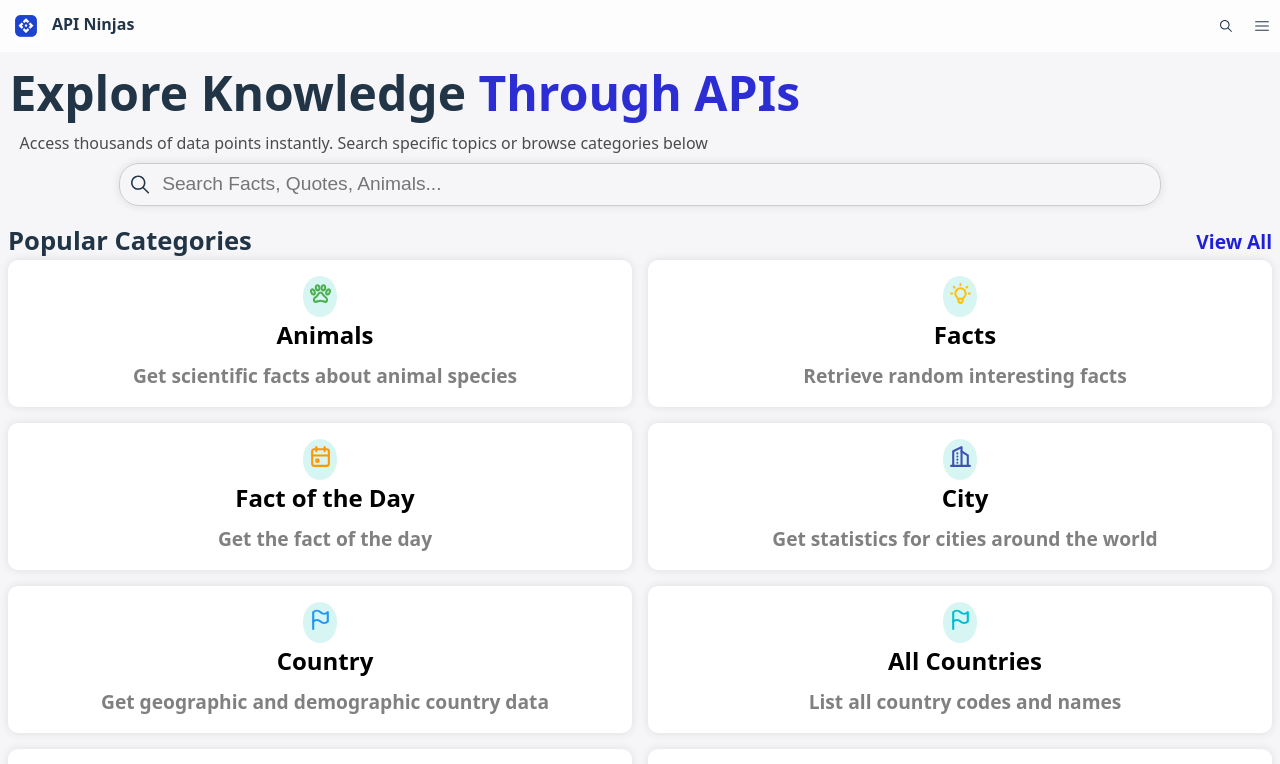
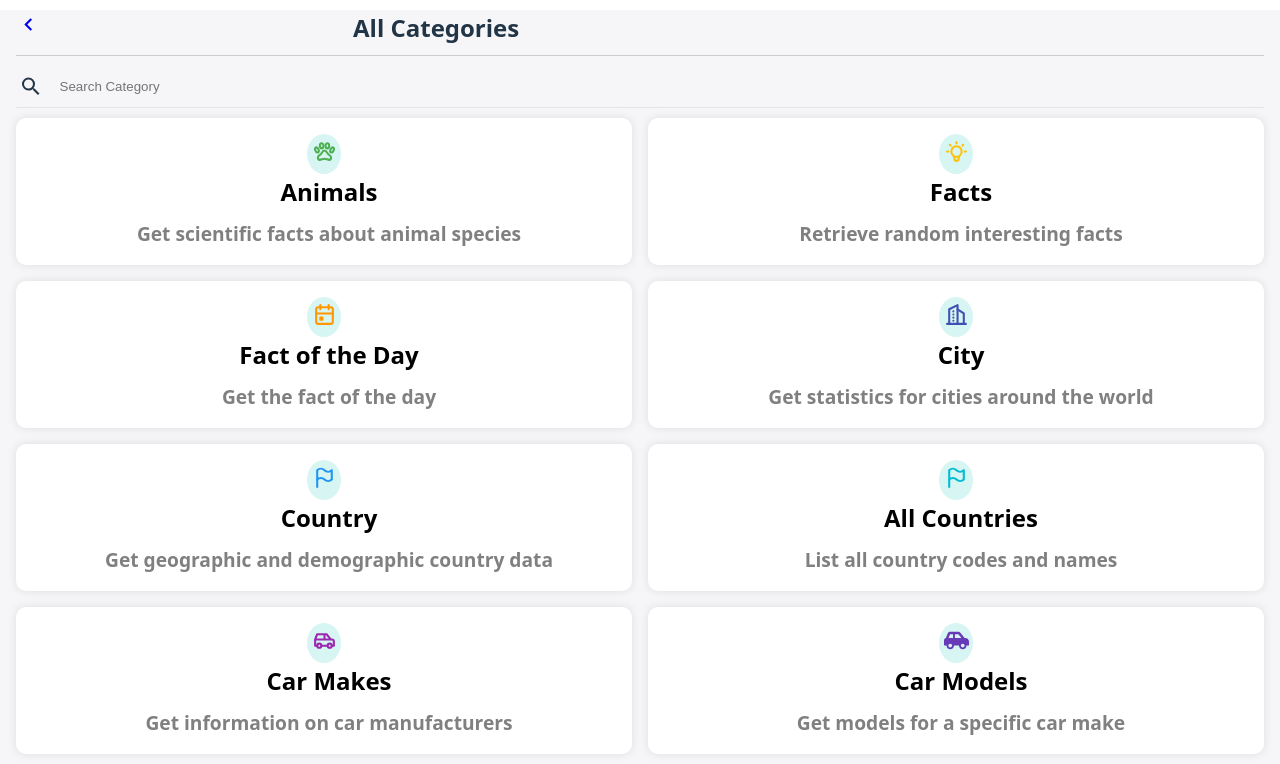
Before and after one commit to Moha-abshir/Random-Facts-App, a React (Vite) app: page /category in a window 1280 px wide. Shown: the top 764 px of the page. Built offline with nearby package versions, Linux system fonts and the light colour scheme.

Commit message:
Create category page and made sure the navigation links to it works properly

```diff
--- a/src/App.jsx
+++ b/src/App.jsx
@@ -1,7 +1,6 @@
-import { useState } from "react";
-import Nav from "./pages/Nav/Nav"
- import Home from "./pages/home/home"
- import { BrowserRouter as Router, Routes, Route } from "react-router-dom";
+import Category from "./pages/Category/category";
+ import Home from "./pages/home/home";
+ import { BrowserRouter as Router,Routes, Route } from "react-router-dom";
  import {
     TbPaw,
     TbBulb,
@@ -21,7 +20,6 @@ import { MdDirectionsCar } from "react-icons/md";
 import { RiStockLine } from "react-icons/ri";
 import { TbJoker } from "react-icons/tb";
  export default function App() {
-    const [isSearchActive, setIsSearchActive] = useState(false);
 
 	const apiCategories = [
         {
@@ -159,13 +157,11 @@ import { TbJoker } from "react-icons/tb";
     ]
 	const slicedCategories = apiCategories.slice(0, 10);
   return (
-	<Router>
-		<Nav setIsSearchActive={setIsSearchActive} />
-		<Home
-			slicedCategories={slicedCategories}
-			isSearchActive={isSearchActive}
-			setIsSearchActive={setIsSearchActive}
-		/>
-	</Router>
+    <Router>
+        <Routes>
+            <Route index element={<Home slicedCategories={slicedCategories} />}/>
+            <Route path="/category" element={<Category apiCategories={apiCategories}/>}/>
+        </Routes>
+    </Router>
   )
 };
--- a/src/pages/Category/category.css
+++ b/src/pages/Category/category.css
@@ -0,0 +1,76 @@
+.top-bar {
+    display: flex;
+    gap: 25%;
+    align-items: center;
+    margin: .6em 1em;
+    border-bottom: 1px solid rgb(204, 204, 204);
+    padding-bottom: .6em;
+}
+
+.top-bar h3 {
+    margin: 0;
+    font-size: clamp(1.2rem, 2vw, 1.5rem);
+}
+
+.search-category {
+    display: flex;
+    align-items: center;
+    gap: .4em;
+    border-radius: 15;
+    padding: .2em;
+    margin: .6em 1em;
+    border-bottom: 1px solid rgb(228, 228, 228);
+}
+
+.search-category input {
+    padding: 10px;
+    border: none;
+    border-radius: 5px;
+    width: 100%;
+    outline: none;
+    background-color: transparent;
+}
+
+.category-list {
+    display: grid;
+    grid-template-columns: repeat(2, minmax(100px, 1fr));
+    gap: 1em;
+    margin: .6em 1em;
+}
+
+.category {
+    background-color: #fff;
+    border-radius: 10px;
+    padding: 1em;
+    box-shadow: 0 0 10px rgba(0, 0, 0, 0.1);
+    height: auto;
+    display: flex;
+    flex-direction: column;
+    justify-content: center;
+    align-items: center;
+    cursor: pointer;
+}
+
+.category div {
+    background-color: rgb(215, 245, 242);
+    padding: .3em .3em;
+    border-radius: 50%;
+}
+
+.category .title {
+    font-size: clamp(1rem, 2vw, 1.5rem);
+    margin: 0;
+    font-weight: bold;
+    color: black;
+}
+
+.category p {
+    color: gray;
+    font-size: clamp(.8rem, 2vw, 1.2rem);
+    text-align: center;
+    margin: .5em 0 0 0;
+}
+
+a {
+    text-decoration: none;
+}
--- a/src/pages/Category/category.jsx
+++ b/src/pages/Category/category.jsx
@@ -0,0 +1,29 @@
+import './category.css'
+import { Link } from 'react-router-dom';
+import { MdOutlineKeyboardArrowLeft } from "react-icons/md";
+import { MdSearch } from "react-icons/md";
+export default function Category({apiCategories}) {
+    return (
+        <>
+           <div className="top-bar">
+                <Link to="/"><MdOutlineKeyboardArrowLeft size={25}/></Link>
+                <h3>All Categories</h3>
+           </div>
+           <div className="search-category">
+            <MdSearch size={25}/>
+            <input type="text" placeholder="Search Category"/>
+           </div>
+           <div className="category-list">
+            {apiCategories.map((category) => (
+                <Link to={`/category/${category.name}`}>
+                <div className="category" key={category.name}>
+                    <div>{category.icon}</div>
+                    <p className='title'>{category.name}</p>
+                    <p>{category.description}</p>
+                </div>
+                </Link>
+            ))}
+           </div>
+        </>
+    )
+}
--- a/src/pages/Nav/Nav.jsx
+++ b/src/pages/Nav/Nav.jsx
@@ -38,7 +38,7 @@ export default function Nav({ setIsSearchActive }) {
                     <p>MENU</p>
                     <div className="menu-items">
                         <div className="item">
-                            <FaBoxesStacked color='blue'/><NavLink to="/">Category List</NavLink> <MdKeyboardArrowRight/>
+                            <FaBoxesStacked color='blue'/><NavLink to="/category">Category List</NavLink> <MdKeyboardArrowRight/>
                         </div>
                         <div className="item">
                             <FaExclamationCircle color='rgb(109, 226, 109)'/><NavLink to="/about">About App</NavLink>
--- a/src/pages/home/home.jsx
+++ b/src/pages/home/home.jsx
@@ -1,10 +1,14 @@
 import { Link } from 'react-router-dom';
+import { useState } from 'react';
 import './home.css'
 import { IoIosSearch } from "react-icons/io";
-export default function Home({slicedCategories, isSearchActive, setIsSearchActive}) {
+import Nav from "../Nav/Nav";
+export default function Home({slicedCategories}) {
+    const [isSearchActive, setIsSearchActive] = useState(false);
 
     return (
         <>
+        <Nav isSearchActive={isSearchActive} setIsSearchActive={setIsSearchActive}/>
             <div className="hero">
                 <h1>Explore Knowledge <span className="specifier">Through APIs</span></h1>
                 <p className="hero-description">
@@ -22,7 +26,7 @@ export default function Home({slicedCategories, isSearchActive, setIsSearchActiv
             <div className="categories">
                <div className="cat-header">
                  <h3>Popular Categories</h3>
-                 <p><Link to="/">View All</Link></p>
+                 <p><Link to="/category">View All</Link></p>
                </div>
                <div className="cat-grid">
                     {
```
